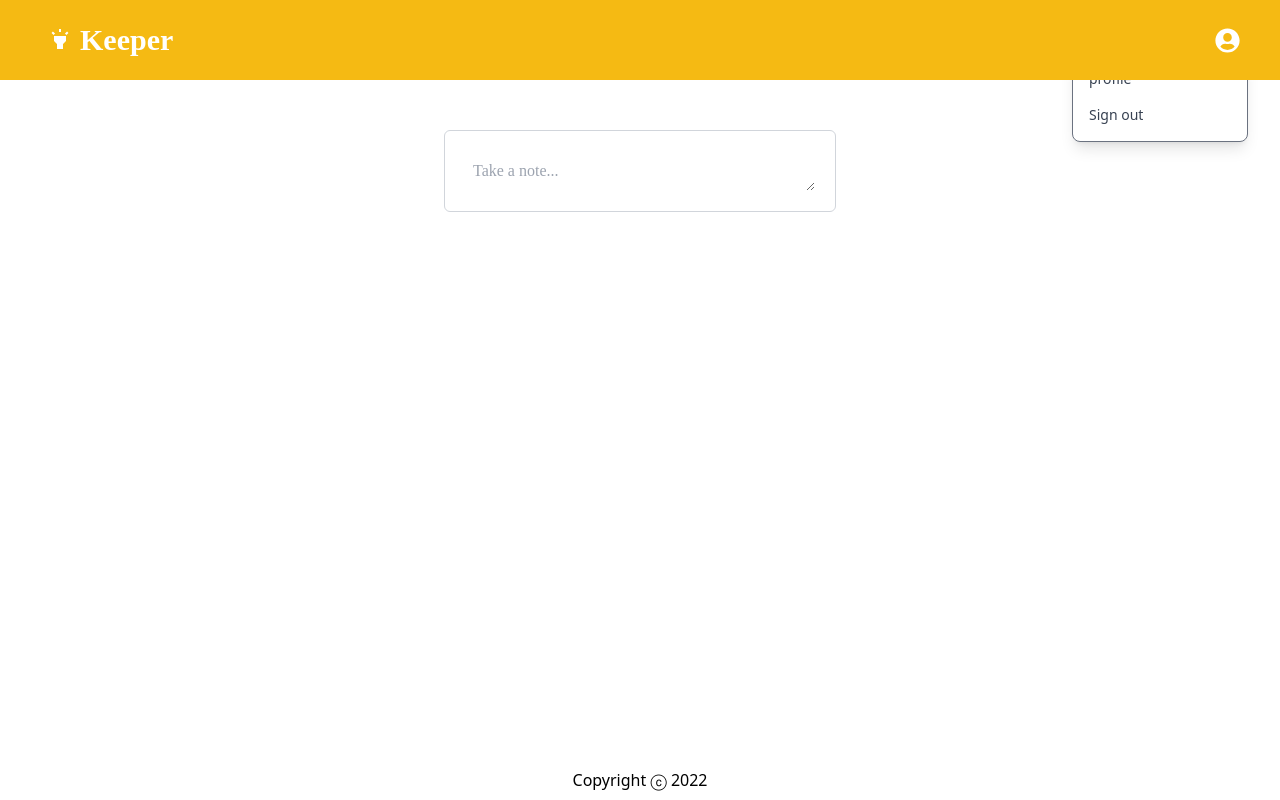
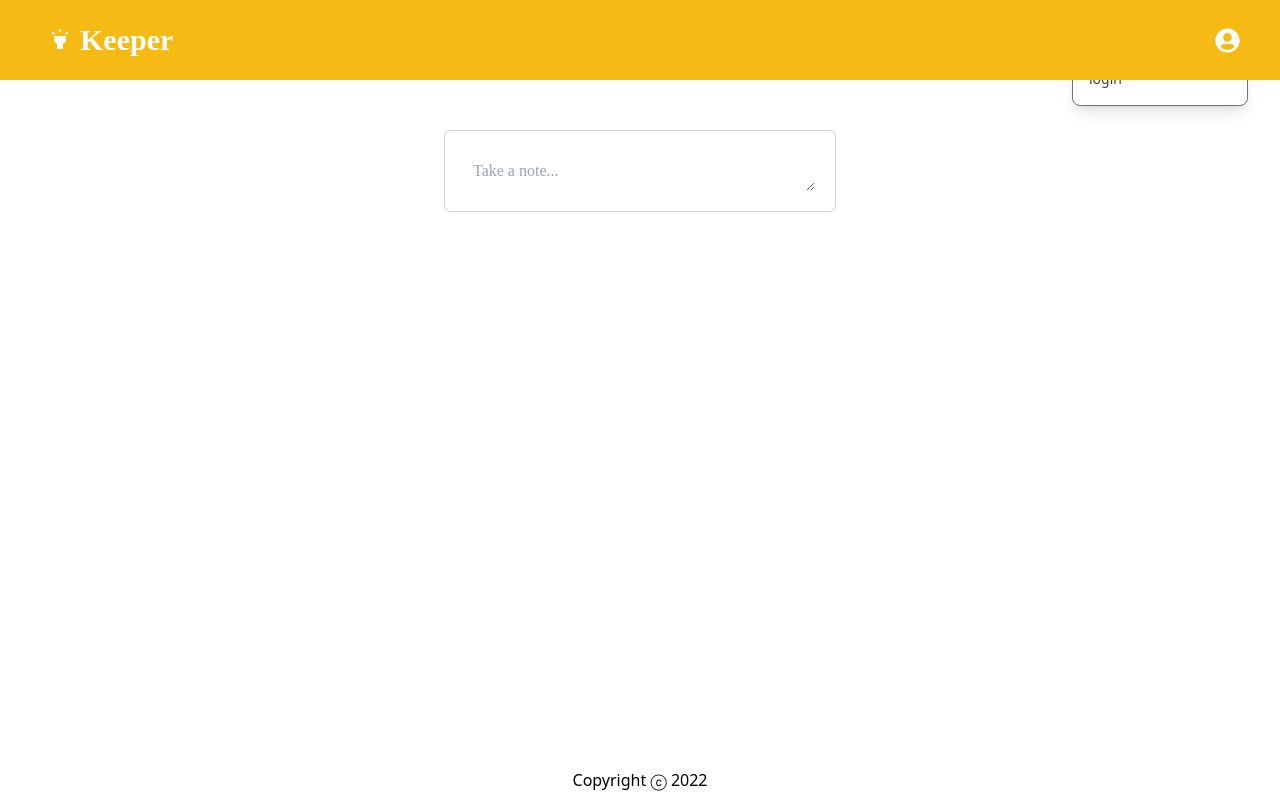
Before and after one commit to samueljazzjohn/NoteKeeperApp, a React (Create React App) app: page / in a window 1280 px wide. Both pictures are taken after a click on the icon 1227 px from the left and 40 px from the top of the page. Built offline with nearby package versions, Linux system fonts and the light colour scheme; a web font is replaced by a local one.

Commit message:
login model login addd

```diff
--- a/src/Components/DropdownMenu.jsx
+++ b/src/Components/DropdownMenu.jsx
@@ -1,16 +1,30 @@
 import React from 'react'
 
 const DropdownMenu = (props) => {
+
+
+    const handleLoginModel = () => {
+        props.setLoginModel(true)
+        document.body.style.overflow = 'hidden';
+    }
+
+    const handleLogout = () => {
+        props.setLoginModel(false)
+    }
     return (
         <>
             {props.DropdownStatus && <div ref={props.refVar} id="dropdown" class=" absolute top-3 right-8 z-10 translate-y-10 bg-white divide-y divide-gray-100 rounded-lg  w-44 border border-gray-500 shadow-lg">
                 <ul class="py-2 text-sm text-gray-700 dark:text-gray-200" aria-labelledby="dropdownDefaultButton">
-                    <li>
-                        <a href="#" class="block px-4 py-2 text-gray-700 hover:text-gray-500">profile</a>
-                    </li>
-                    <li>
-                        <a href="#" class="block px-4 py-2 text-gray-700 hover:text-gray-500">Sign out</a>
-                    </li>
+                    {!props.loggedIn ? <li><a data-modal-target="defaultModal" data-modal-toggle="defaultModal" onClick={handleLoginModel} href="#" class="block px-4 py-2 text-gray-700 hover:text-gray-500">login</a> </li>
+                        : <>
+                            <li>
+                                <a href="#" class="block px-4 py-2 text-gray-700 hover:text-gray-500">profile</a>
+                            </li>
+                            <li>
+                                <a onClick={handleLogout} href="#" class="block px-4 py-2 text-gray-700 hover:text-gray-500">Sign out</a>
+                            </li>
+                        </>
+                    }
                 </ul>
             </div>}
 
```
